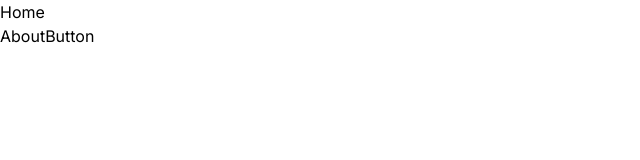
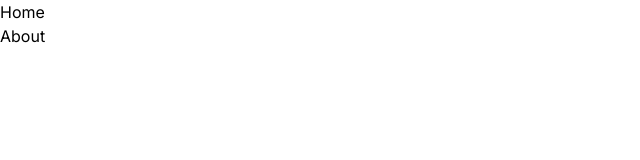
Before and after one commit to Aime78/carmart, a Next.js app: page / in a window 1280 px wide. Shown: the top 160 px of the page, without its empty margins (0-640 px from the left). Built offline with nearby package versions, Linux system fonts and the light colour scheme.

Commit message:
fix test

```diff
--- a/src/app/page.tsx
+++ b/src/app/page.tsx
@@ -1,12 +1,10 @@
 import Link from 'next/link';
-import { Button } from './shared/components/Button';
 
 export default function Home() {
   return (
     <div>
       <h1>Home</h1>
       <Link href="/about">About</Link>
-      <Button  >Hi</Button>
     </div>
   );
 }
```
